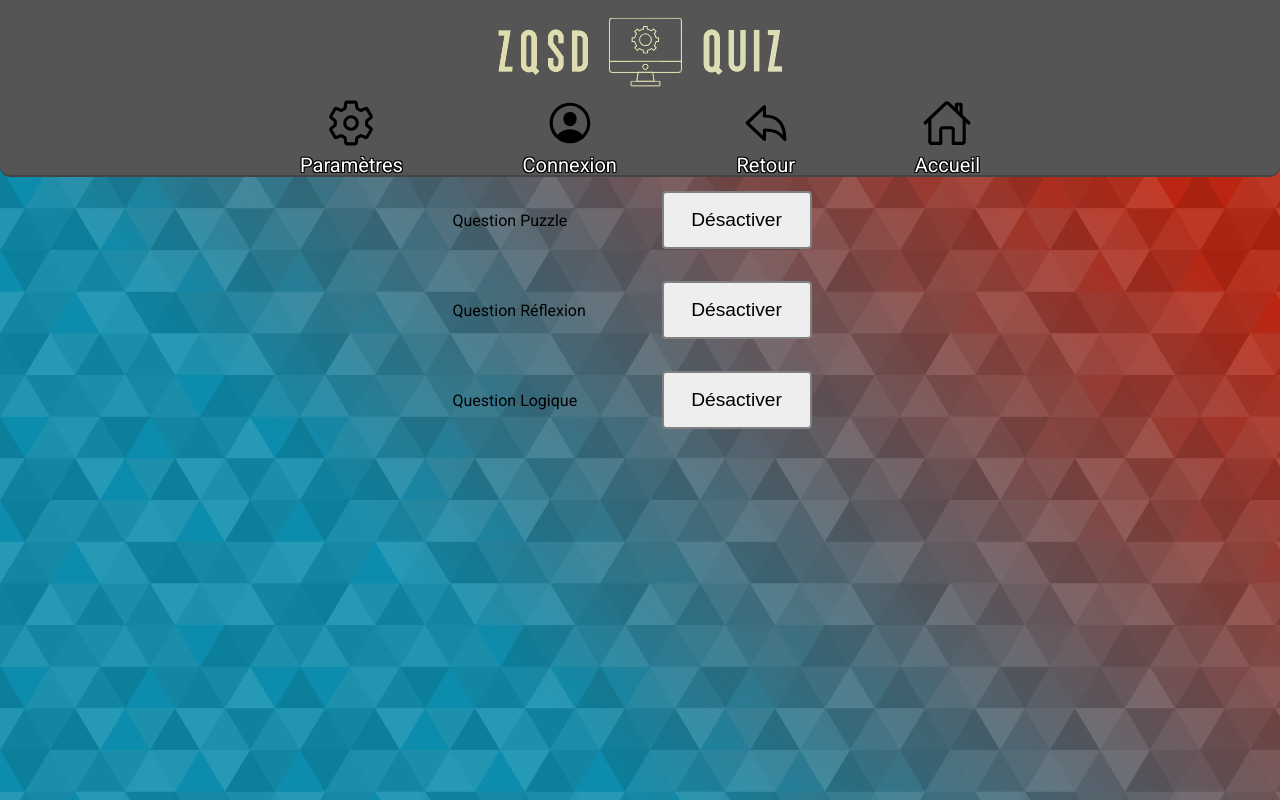
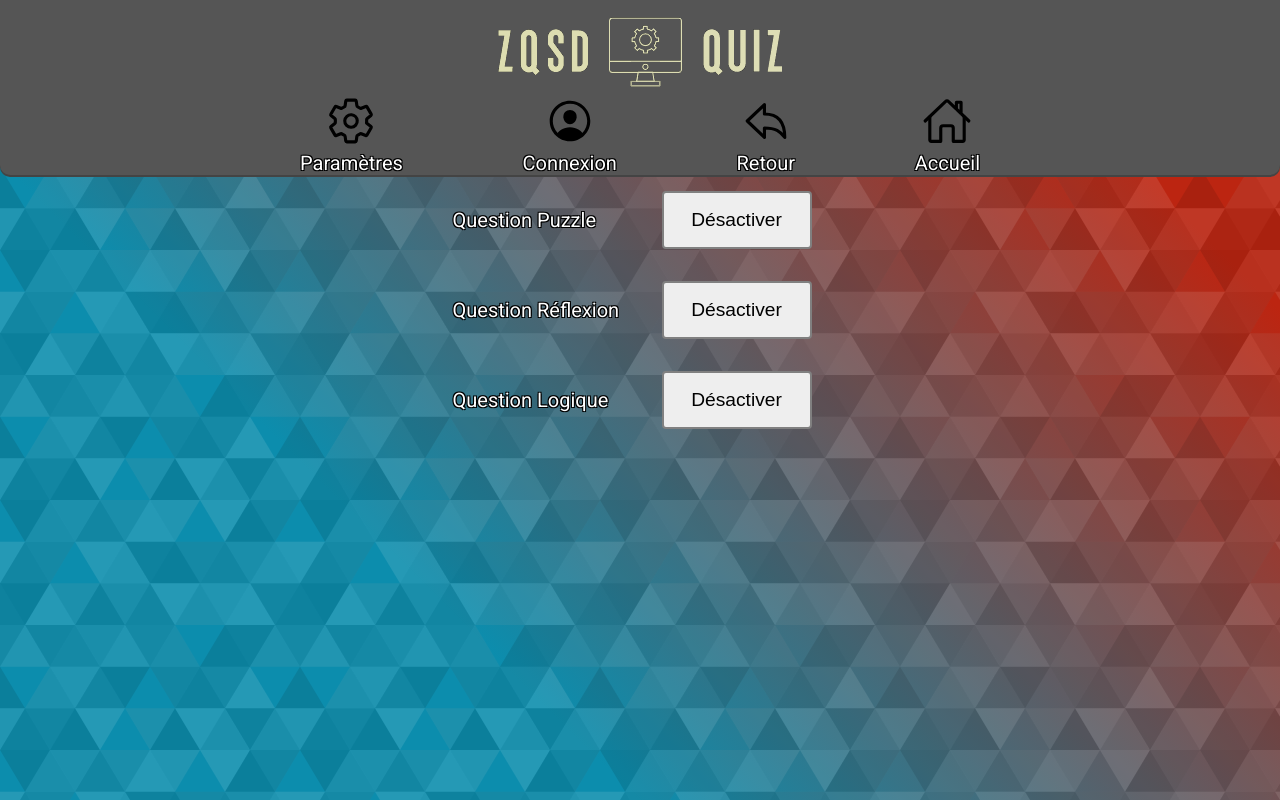
Before and after one commit to 2019-2020-ps6/2022-2023-ps6-zqsd, an Angular app in the folder front-end/: page /MemoryWork in a window 1280 px wide. Built offline with nearby package versions, Linux system fonts and the light colour scheme.

Commit message:
changer textes en blanc #31

```diff
--- a/front-end/src/app/AdvancedParamter/Chronometer/Chronometer.component.html
+++ b/front-end/src/app/AdvancedParamter/Chronometer/Chronometer.component.html
@@ -1,5 +1,5 @@
 <div class="parametres">
-    <div class="label">Chronometre :</div>
+    <div class="label, white-text" style="text-align: center;">Chronometre :</div>
     <mat-slider
       class="example-margin"
           [disabled]="disabled"
--- a/front-end/src/app/AdvancedParamter/FocusWork/FocusWorkAdvancedParameter.component.html
+++ b/front-end/src/app/AdvancedParamter/FocusWork/FocusWorkAdvancedParameter.component.html
@@ -1,6 +1,6 @@
 <div class="listOfButton" id="listOfButtonFocusWork">
     <div class="container" id="backgroundFocusWork">
-        <span class="textButton">
+        <span class="textButton, white-text">
             Fond
         </span>
         <button style="width: 150px;" (click)="toggleSVG()" #toggleButton>
@@ -8,7 +8,7 @@
         </button>
     </div>
     <div class="container" id="questionAnimationFocusWork">
-        <span class="textButton">
+        <span class="textButton, white-text">
             Animation Questions
         </span>
         <button style="width: 150px;" (click)="switchCurrentQuestionAnimation()">
@@ -16,7 +16,7 @@
         </button>
     </div>
     <div class="container" id="rightAnswerAnimationFocusWork">
-        <span class="textButton">
+        <span class="textButton, white-text">
             Visuel Réponse Juste
         </span>
         <button style="width: 150px;" (click)="switchCurrentRightAnswerAnimation()">
@@ -24,7 +24,7 @@
         </button>
     </div>
     <div class="container" id="wrongAnswerAnimationFocusWork">
-        <span class="textButton">
+        <span class="textButton, white-text">
           Visuel Réponse Fausse
         </span>
         <button style="width: 150px;" (click)="switchCurrentWrongAnswerAnimation()">
@@ -32,7 +32,7 @@
         </button>
     </div>
     <div class="container" id="uppercase_button">
-      <span class="textButton">
+      <span class="textButton, white-text">
         Texte en majuscule
       </span>
       <button style="width: 150px;" (click)="toggleUppercase()" [innerText]="isUpperCase ? 'Désactiver' : 'Activer'"></button>
--- a/front-end/src/app/AdvancedParamter/MemoryWork/MemoryWorkAdvancedParameter.component.html
+++ b/front-end/src/app/AdvancedParamter/MemoryWork/MemoryWorkAdvancedParameter.component.html
@@ -1,6 +1,6 @@
 <div class="listOfButton" id="listOfButtonFocusWork">
     <div class="container" id="puzzleMemoryWork">
-        <span class="textButton">
+        <span class="textButton, white-text">
             Question Puzzle
         </span>
         <button style="width: 150px;" (click)="switchCurrentPuzzle()">
@@ -13,7 +13,7 @@
         </button>
     </div>
     <div class="container" id="reflexionMemoryWork">
-        <span class="textButton">
+        <span class="textButton, white-text">
             Question Réflexion
         </span>
         <button style="width: 150px;" (click)="switchCurrentReflection()">
@@ -21,7 +21,7 @@
         </button>
     </div>
     <div class="container" id="logicMemoryWork">
-        <span class="textButton">
+        <span class="textButton, white-text">
             Question Logique
         </span>
         <button style="width: 150px;" (click)="switchCurrentLogic()">
--- a/front-end/src/app/Parameter/ParameterSizeText/ParameterSizeText.component.html
+++ b/front-end/src/app/Parameter/ParameterSizeText/ParameterSizeText.component.html
@@ -1,6 +1,6 @@
 <h1 class ="subtitle-parameter">TAILLE DU TEXTE</h1>
 <div class="parametres">
-  <div style="font-size: 20px; font-weight: 500;">Taille de police :</div>
+  <div class="white-text" style="font-size: 20px; font-weight: 500;">Taille de police :</div>
   <mat-slider
     class="example-margin"
         [disabled]="disabled"
--- a/front-end/src/app/header.component/header.component.scss
+++ b/front-end/src/app/header.component/header.component.scss
@@ -35,6 +35,7 @@ header {
 
     .menu-item-text {
       margin-top: 5px;
+      margin-bottom: 5px;
       font-size: 20px;
       color: #fff;
       text-shadow: -1px -1px 0 #000, 1px -1px 0 #000, -1px 1px 0 #000, 1px 1px 0 #000;
--- a/front-end/src/app/results/results.component.scss
+++ b/front-end/src/app/results/results.component.scss
@@ -20,7 +20,7 @@ p {
   display: flex;
   flex-direction: column;
   align-items: center;
-  margin: 50px;
+  margin: 100px 200px;
   padding: 20px;
   border: 1px solid #000;
   border-radius: 10px;
--- a/front-end/src/styles.scss
+++ b/front-end/src/styles.scss
@@ -297,3 +297,9 @@ html{ height: 100%; }
 .uppercase-text {
   text-transform: uppercase;
 }
+
+.white-text{
+  font-size: 20px;
+  color: #fff;
+  text-shadow: -1px -1px 0 #000, 1px -1px 0 #000, -1px 1px 0 #000, 1px 1px 0 #000;
+}
```
